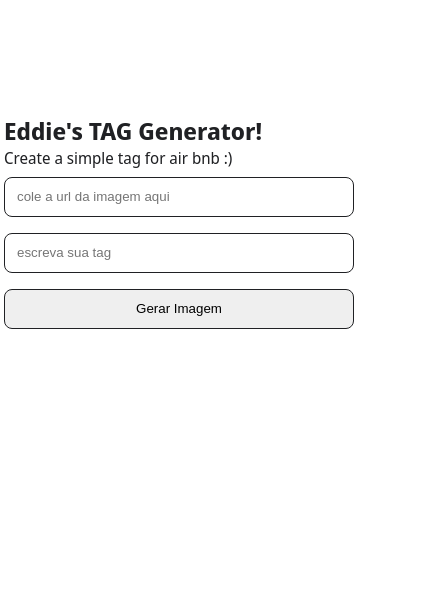
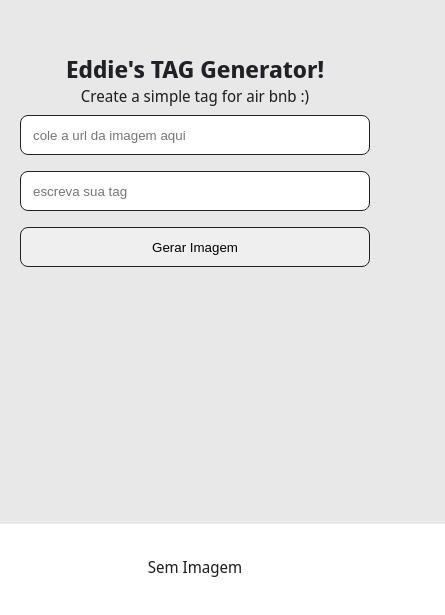
Before and after one commit to kelvin401/eddie-s-tag-generator, a React (Create React App) app: page / in a window 390 px wide. Shown: the part 197-812 px from the top of the page, 445 px wide, since content can reach past the window. Built offline with nearby package versions, Linux system fonts and the light colour scheme.

Commit message:
edit mobile layout

```diff
--- a/src/App.tsx
+++ b/src/App.tsx
@@ -1,5 +1,6 @@
 import * as React from 'react';
 import './style.css';
+import NoImage from './components/NoImage';
 
 export default function App() {
   const [img, SetImg] = React.useState('');
@@ -13,7 +14,6 @@ export default function App() {
 
         <form action="#">
           <input
-            type="text"
             value={img}
             placeholder="cole a url da imagem aqui"
             onChange={(e) => SetImg(e.target.value)}
@@ -28,6 +28,7 @@ export default function App() {
         </form>
       </aside>
       <section>
+        {!img && <NoImage />}
         {img && <p id="tag">{tagname}</p>}
         <img src={img} alt="" />
       </section>
--- /dev/null
+++ b/src/components/NoImage/index.tsx
@@ -0,0 +1,11 @@
+import * as React from 'react';
+import './style.css';
+
+export default function NoImage() {
+
+  return (
+    <section>
+      <p>Sem Imagem</p>
+    </section>
+  );
+}
--- a/src/style.css
+++ b/src/style.css
@@ -17,12 +17,24 @@ body {
 
 main {
   width: 100%;
+  max-width: 1120px;
   height: 100vh;
 
   color: var(--font-black);
 
   display: flex;
   gap: 2rem;
+  justify-content: space-between;
+  align-items: center;
+}
+
+aside {
+  background: rgba(204, 204, 204, 0.452);
+  width: 500px;
+  height: 100vh;
+  padding: 0 2rem;
+  display: flex;
+  flex-direction: column;
   justify-content: center;
   align-items: center;
 }
@@ -40,6 +52,7 @@ input {
 form {
   display: flex;
   flex-direction: column;
+  width: max-content;
 }
 
 button {
@@ -54,6 +67,7 @@ button {
 
 section {
   position: relative;
+  content: '';
 }
 
 img {
@@ -72,3 +86,11 @@ img {
   left: 1rem;
   width: fit-content;
 }
+
+
+@media (max-width: 500px) {
+  main {
+    display: flex;
+    flex-direction: column;
+  }
+}
```
Also changed, not shown: src/components/NoImage/style.css (added).
